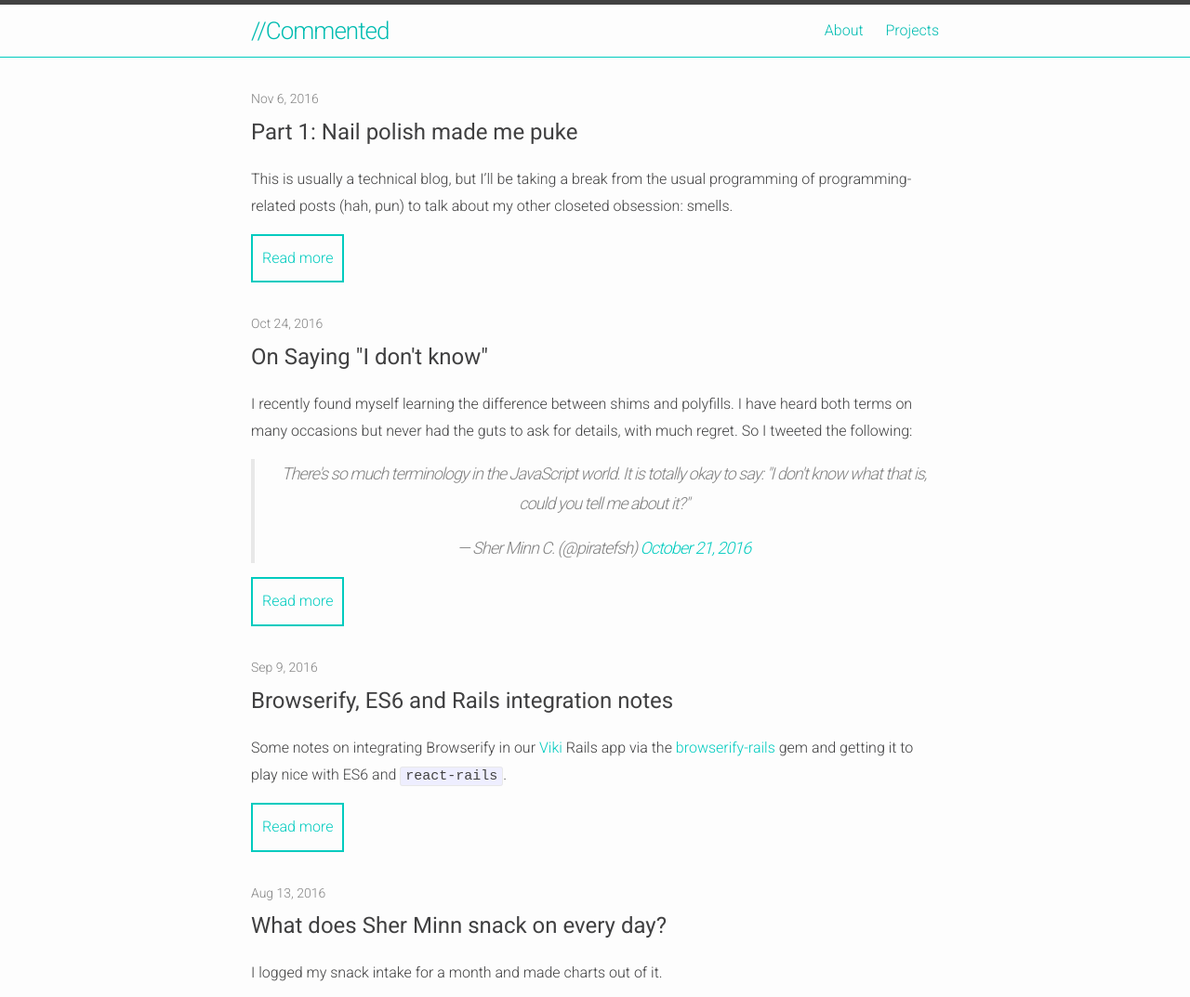
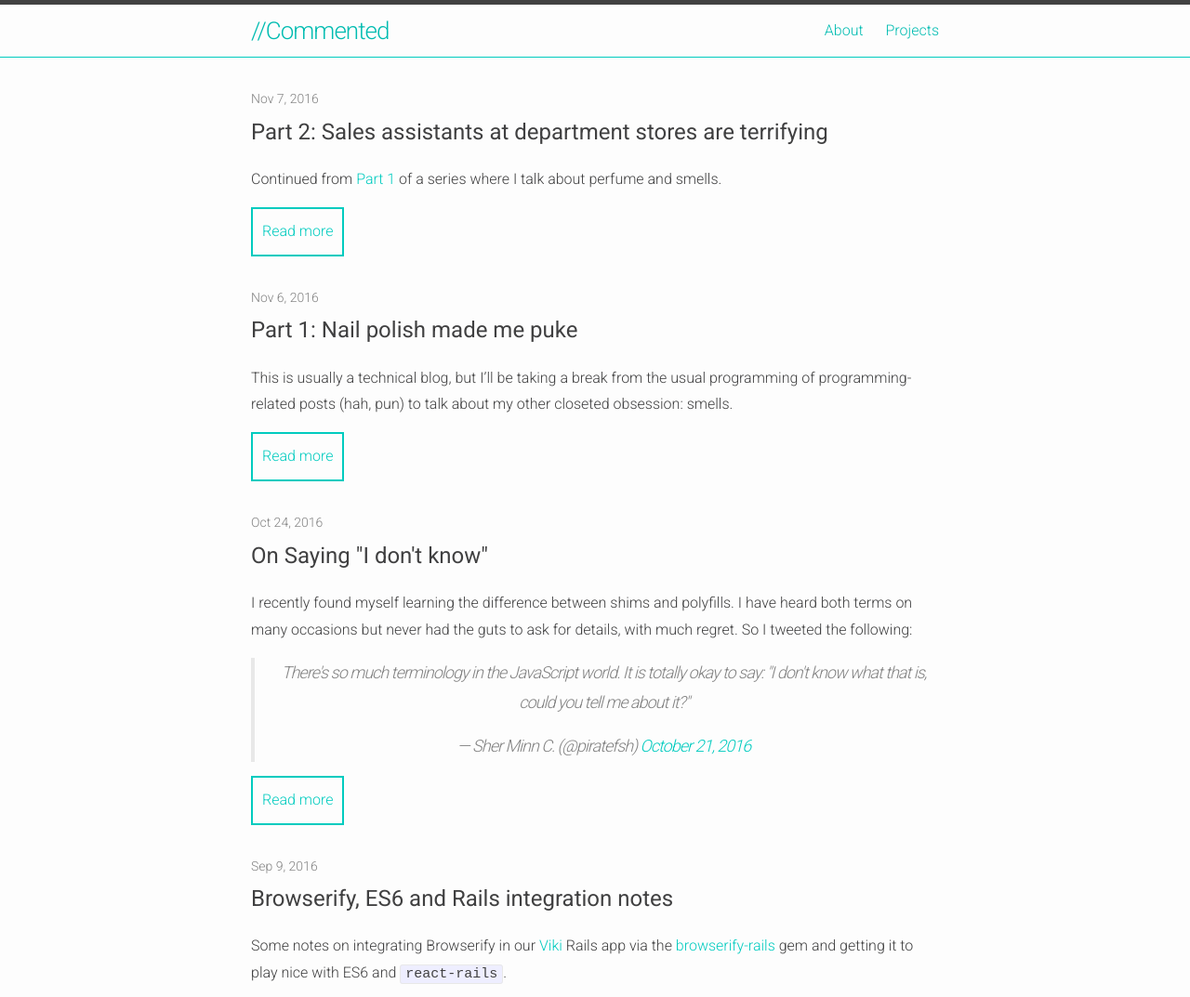
Before and after one commit to piratefsh/piratefsh.github.io, a Jekyll site: the page built from index.html, in a window 1280 px wide, cut to the strip 0-1073 px from the top of the page. Shown: the whole strip at 93% size. Built offline with Jekyll 4.4.1, drawn with Linux system fonts in a browser that asks for light colours; comment, search, counter and statistics services are not loaded.

Commit message:
Add part 2

```diff
--- a/_posts/2016-11-06-nail-polish-made-me-puke.markdown
+++ b/_posts/2016-11-06-nail-polish-made-me-puke.markdown
@@ -22,4 +22,4 @@ You know how you usually can never enjoy foods that you’ve thrown up again? Ma
 Now, I’m not one usually averse to strong scents. I love perfume. In fact, I’m obsessed with it. I’ve never really spoken at length to anyone about it, save for a couple of people. This a perfumistas coming out story.
 
 
-__End of Part 1.__
+__End of Part 1. Read [Part 2](/2016/11/07/department-stores-are-terrifying.html).__
--- /dev/null
+++ b/_posts/2016-11-07-department-stores-are-terrifying.markdown
@@ -0,0 +1,91 @@
+---
+title: "Part 2: Sales assistants at department stores are terrifying"
+layout: post
+---
+
+Continued from [Part 1](/2016/11/06/nail-polish-made-me-puke.html) of a series where I talk about perfume and smells.
+
+---
+
+My perfume obsession started with a single article in the New Yorker from 2005 [^1]. The Scent of the Nile, by Chandler Burr is a fascinating piece on the creation of a perfume by Jean-Claude Ellena for the house of Hermes. Here was this entire creative field built on the sense of smell -- the most underrated sense of all.
+
+I had never paid much attention to perfume before. The first floor of any departmental store in Southeast Asia usually bears the cosmetics section, one that my sister and I would rush past to avoid breathing in the choking clouds of perfume. I hated the strong, overbearing perfumes that sales assistants would spritz into the air of the confined, air-conditioned space.
+
+But this was different. I had never heard of perfumes described as works of art with their own creative processes, not unlike how a designer would work with a client to fulfil an aesthetic vision. Perfumes were described so exquisitely in reviews that you can’t help but be drawn into their worlds. I started reading perfume review blogs[^2] and scoured online encyclopedias[^3] of every perfume that has ever existed. I found myself desperate to smell the perfumes I was reading about on a daily basis. It’s difficult to be reading about smells, trying to picture them in your head without a reference point. What the hell does smoky, smouldering pine cones over dry leather smell like? What is it about powdery violets? What is this perfume that smells like cat pee that everyone talks about [^6] ?
+
+Perfume is not cheap. You’re looking at an average price of RM 350 (USD 100) for a full bottle. So it’s not like you can just shell out cash for a bottle for the luxury of just smelling it. Perfume enthusiasts worldwide always advise against blind buying. Always smell before buying. And one of the best places to smell is of course, the department store.
+
+Oh, no.
+
+The cosmetics section of departmental stores scared me as a kid. It still does. Everything is shiny, glittery, and mirrored under bright white lights. Rogues, lipsticks, mascaras, serums, creams, hydrating, anti-aging, firming, whitening. As far as I was concerned, all those tubes and pots of colored powders and creams belonged to the Adult Woman. And in my head, Adult Women came from a world where everybody wears crisp sheath dresses and lacquered heels and had their eyeliners on point. Basically, a world that I don’t belong to.
+
+I grew up in a household where my mother was a high school teacher, and my father was a professor in engineering. Beauty and glamour were not part of our lives. My mother wore simple makeup for work, but never imposed the ritual on her daughters. I’ve never worn cosmetics, the same way I’ve never thought about my hair or clothes. Makeup and perfume were luxury, unnecessary and frivolous, which I used to crinkle my nose at. So when I trudged into department stores looking to look for reference perfumes from Chanel and Guerlain, I looked about as out of place as you can imagine.
+
+To give you an idea, I was the sort of customer that never got handed out free samples or perfume tester strips.  Me, bearing a fraying laptop backpack wearing a crumpled white t-shirt, black, equally crumpled chino shorts, and flip-flops sporting tangled hair long enough to trap unsuspecting beetles (true story). I didn’t look at all the part of a target market for beauty products. But there I was, at the cosmetics section in the glitziest department stores of Kuala Lumpur, every other weekend with my feet and flip flops sweaty from trekking across the street from the nearest light rail train station.
+
+I always try to not draw attention to myself at perfume counters. For the most part, I succeed, thanks to not looking the part of their target market demographic. If I’m lucky, the perfume section is hidden a the corner of the floor, and I am free to wander and sniff until my nose gets numb. On my less fortunate days, the conversation always goes something like this:
+
+<div class='indented'>
+  <p>
+    <strong>Sales assistant</strong>: Are you looking for something?
+  </p>
+  <p>
+    <strong>Sher Minn</strong>: Uh, no. Just browsing. *cue sheepish smile and breaking of eye contact, silently hoping to be left alone*
+  </p>
+
+  <p>
+    <strong>Sales assistant</strong>: Are you looking for something for yourself, or for someone else?
+  </p>
+
+  <p>
+    <strong>Sher Minn</strong>: Uh. For myself.
+  </p>
+
+  <p>
+    <strong>Sales assistant</strong>: Smell our latest perfume for women *reaches towards the latest incarnation of something adorned with pink ribbons*
+  </p>
+
+  <p>
+    <strong>Sher Minn</strong>: *sniffs and patiently listens to sales pitch*
+  </p>
+
+  <p>
+    <strong>Sher Minn</strong>: Actually, can I smell this? *gestures to a perfume marketed to men*
+  </p>
+
+  <p>
+    <strong>Sales assistant</strong>: Oh, but that’s for men. Is this for a gift?
+  </p>
+
+  <p>
+    <strong>Sher Minn</strong>: No. It’s for me. Sometimes I wear men’s stuff.
+  </p>
+
+  <p>
+  <strong>Sales assistant</strong>: Uh okay. *looks at me awkwardly but proceeds to spritz a blotter for me anyway*
+  </p>
+</div>
+
+This is literally the conversation I’ve had at least five times this year. This is the exact sort of thing which terrifies me about the cosmetics section of department stores. Grouped in one confined area is everything that is symbolic of femininity. I identify with not one of them, and I am apparently breaking the rules by preferring something that wasn’t made for people of my gender. Needless to say, using makeup and anti-aging cream is neither sufficient nor necessary for you to be female and beautiful men’s colognes can be enjoyed you even if you don’t identify as male. And there are sales assistants that don’t make gendered assumptions. But that’s for another essay.
+
+Perfume was only recently a gendered commodity[^5]. Before the 1900s when perfume was rising as an industry, there was no such thing as “colognes for men” and “perfumes for women.” Perfume was a catchall term for a thing that made you fragrant. The Eau de Cologne was a particular style of perfume, originating from Cologne, Germany [^4]. It was composed of sparkling citruses and aromatic herbs. Men and women alike wore the same scents if they wanted to. An example of this is Jicky by Guerlain, a citrusy, vanilla lavender fragrance that has been compared to cat pee. If anything, I think we can agree that the cat pee accord should be unisex.
+
+Much of gendering is also cultural. Where rose is considered a women's scent in the Asian and Western markets, roses are not uncommonly worn by men in the Middle East. You may also frequently smell jasmine, also a traditionally female-associated floral on both Indian men and women. It is unlikely that we are genetically predisposed to scents according to our biological sexes. Personally, I love the smell of tobacco, lavender and soft leather -- all of which are traditionally masculine.
+
+In the words of a dear friend of mine: You do you.
+
+__End of Part 2.__
+
+---
+
+[^1]: The article that started it all: [The Scent of the Nile](http://www.newyorker.com/magazine/2005/03/14/the-scent-of-the-nile). It's a fantastic insightful read on the perfume industry. Go read it.
+
+[^2]: Some of my favorite perfume blogs are: [Bois de Jasmin](http://boisdejasmin.com/) where Victoria Frolova writes about all scented, beautiful things, [Now Smell This](http://www.nstperfume.com/)for latest news in perfumery, reviews and community events and [Kafkaesque](http://www.kafkaesqueblog.com/) for long, detailed, evocative reviews that are rewarding reads.
+
+[^3]: [Fragrantica](http://fragrantica.com) and [Basenotes](http://basenotes.net).
+
+[^4]: Wikipedia page on the history of the [eau de cologne](https://www.wikiwand.com/en/Eau_de_Cologne).
+
+[^5]: More on perfume and gender: Crossing gender lines in perfumery ([link](http://boisdejasmin.com/2012/02/running-with-the-boys-adventures-at-the-fragrance-counter.html)) / How the fragrance market is doing away with gendered scents ([link](http://luxurysociety.com/en/articles/2016/02/scent-beyond-sex-how-luxury-fragrance-marketing-is-changing/)) / Interview on the history of gendered scents ([link](http://boisdejasmin.com/2005/10/perfume_and_gen.html))
+
+[^6]: The perfume in question is [Guerlain by Jicky](http://www.fragrantica.com/perfume/Guerlain/Jicky-103.html). Do a search on that page for cat pee/vomit/litterbox.
--- a/css/style.sass
+++ b/css/style.sass
@@ -93,3 +93,10 @@ hr
     margin: $space*1.5 0
     border: none
     border-bottom: 1px solid $color-primary
+
+.indented
+    padding-left: $space
+    margin: $space 0
+
+strong
+    font-weight: 400
```
